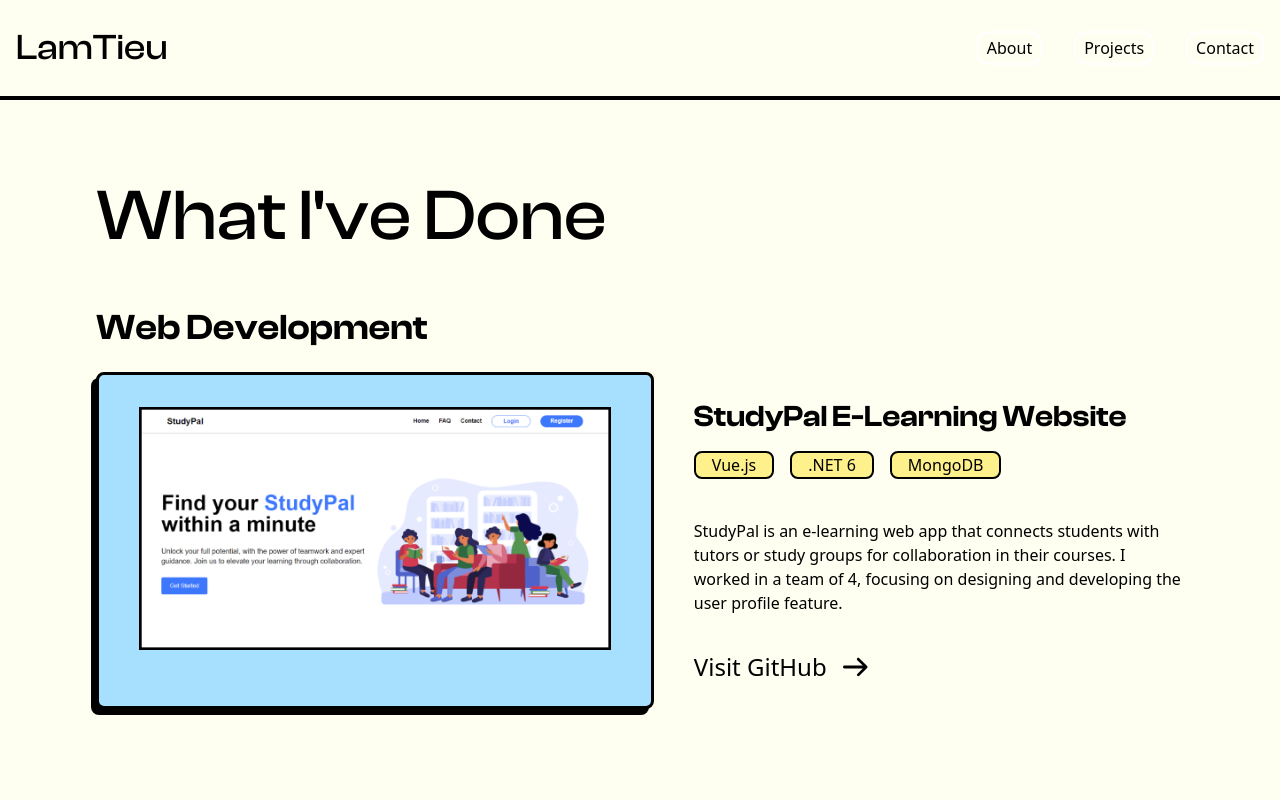
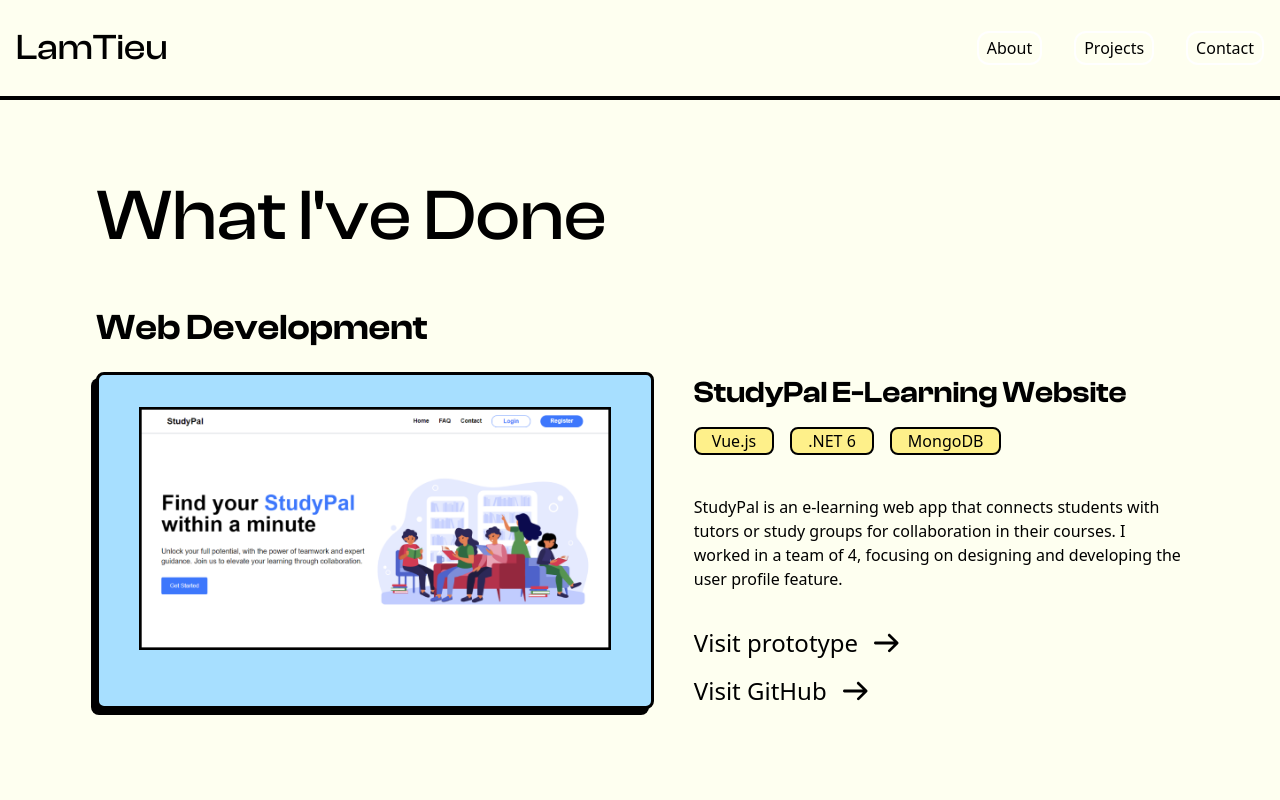
Before and after one commit to ltieu12/my-portfolio, a React (Create React App) app: page /projects in a window 1280 px wide. Shown: the top 800 px of the page. Built offline with nearby package versions, Linux system fonts and the light colour scheme.

Commit message:
Add StudyPal prototype link

```diff
--- a/src/pages/ProjectsPage.js
+++ b/src/pages/ProjectsPage.js
@@ -22,7 +22,11 @@ export const ProjectsPage = () => {
                     <h3 className="text-3xl font-Clash font-semibold">StudyPal E-Learning Website</h3>
                     <ProjectKeywords bgColor="bg-yellow-200" keywords={["Vue.js", ".NET 6", "MongoDB"]} />
                     <p>StudyPal is an e-learning web app that connects students with tutors or study groups for collaboration in their courses. I worked in a team of 4, focusing on designing and developing the user profile feature.</p>
-                    <a href="https://github.com/MinhNguyenD/StudyPal" target="_blank" className="text-xl md:text-2xl inline-block pt-5 inline-flex items-center gap-2 hover:underline" rel="noreferrer">Visit GitHub
+                    <a href="https://www.figma.com/proto/E1mXKGUZki5KgCGzkU0Igc/StudyPal-Design?node-id=14-3&p=f&t=MstTTGzqGSkY1QPp-1&scaling=min-zoom&content-scaling=fixed&page-id=14%3A2&starting-point-node-id=14%3A3" target="_blank" className="text-xl md:text-2xl pt-5 inline-flex items-center gap-2 hover:underline" rel="noreferrer">Visit prototype
+                        <Arrow />
+                    </a>
+                    <br />
+                    <a href="https://github.com/MinhNguyenD/StudyPal" target="_blank" className="text-xl md:text-2xl inline-block inline-flex items-center gap-2 hover:underline" rel="noreferrer">Visit GitHub
                         <Arrow />
                     </a>
                 </div>
```
